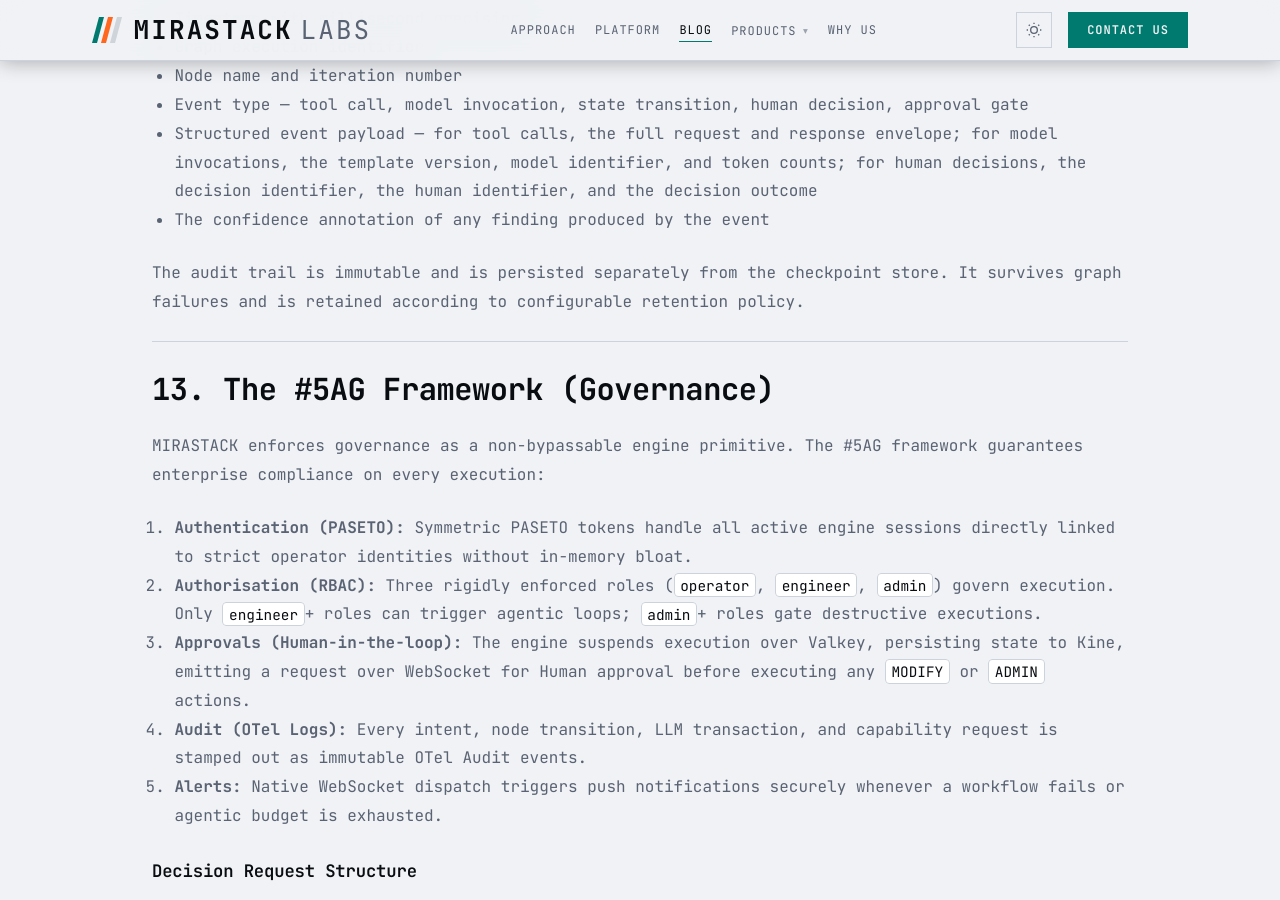
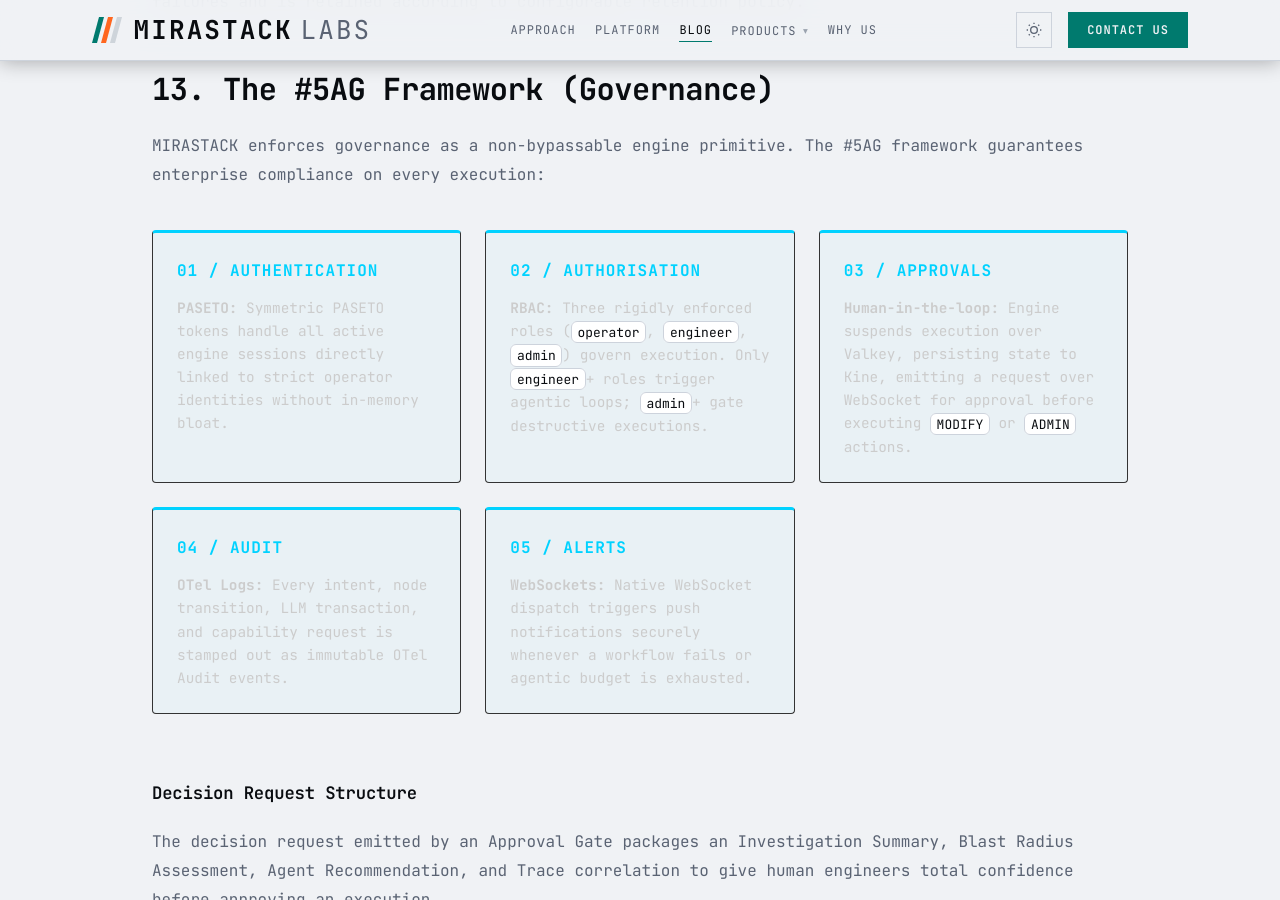
Before and after one commit to mirastacklabs-ai/mirastacklabs-ai.github.io, a Jekyll site: the page built from blog/MIRASTACK-Framework-Sovereign-Agentic-Orchestration.md, in a window 1280 px wide and 900 px high, scrolled down 17022 px. Built offline with Jekyll 4.4.1, drawn with Linux system fonts in a browser that asks for light colours; a script that is not in the unit is left out; some of the changed text lies outside the part shown.

Commit message:
style: convert governance section into product feature cards

```diff
--- a/blog/MIRASTACK-Framework-Sovereign-Agentic-Orchestration.md
+++ b/blog/MIRASTACK-Framework-Sovereign-Agentic-Orchestration.md
@@ -381,16 +381,6 @@ The framework ships with adapters for inference backends commonly used in sovere
 
 **Custom OpenAI-compatible endpoints** — Any inference server that implements the OpenAI-compatible `/v1/chat/completions` API can be used with the generic adapter. Schema conformance relies on the retry loop.
 
-### Model Family Format Detection
-
-Different model families use different trained formats for tool calls. The adapter layer includes a model family detector that identifies the loaded model and selects the appropriate output parser:
-
-- Llama 3.x family — uses the `<|python_tag|>` token format
-- Qwen 2.x family — uses the `<tool_call>` tag format
-- Mistral/Mixtral family — uses function calling JSON format
-- Hermes family — uses the Hermes tool call format
-- Generic fallback — JSON extraction from free-form text
-
 When the inference backend supports constrained decoding, model family detection is bypassed — the schema constraint makes the output format irrelevant.
 
 ### Reliability Under Open Source Model Constraints
@@ -492,11 +482,34 @@ The audit trail is immutable and is persisted separately from the checkpoint sto
 
 MIRASTACK enforces governance as a non-bypassable engine primitive. The #5AG framework guarantees enterprise compliance on every execution:
 
-1. **Authentication (PASETO):** Symmetric PASETO tokens handle all active engine sessions directly linked to strict operator identities without in-memory bloat.
-2. **Authorisation (RBAC):** Three rigidly enforced roles (`operator`, `engineer`, `admin`) govern execution. Only `engineer`+ roles can trigger agentic loops; `admin`+ roles gate destructive executions.
-3. **Approvals (Human-in-the-loop):** The engine suspends execution over Valkey, persisting state to Kine, emitting a request over WebSocket for Human approval before executing any `MODIFY` or `ADMIN` actions.
-4. **Audit (OTel Logs):** Every intent, node transition, LLM transaction, and capability request is stamped out as immutable OTel Audit events.
-5. **Alerts:** Native WebSocket dispatch triggers push notifications securely whenever a workflow fails or agentic budget is exhausted.
+<div style="display: grid; grid-template-columns: repeat(auto-fit, minmax(280px, 1fr)); gap: 1.5rem; margin: 2.5rem 0;">
+
+  <div style="border: 1px solid #333; border-top: 3px solid #00d2ff; padding: 1.5rem; border-radius: 4px; background: rgba(0, 210, 255, 0.03);">
+    <h4 style="margin-top: 0; margin-bottom: 0.75rem; font-family: 'JetBrains Mono', monospace; font-size: 1.0rem; color: #00d2ff; text-transform: uppercase; letter-spacing: 1px;">01 / Authentication</h4>
+    <p style="margin: 0; font-size: 0.9rem; line-height: 1.6; color: #ccc;"><strong>PASETO:</strong> Symmetric PASETO tokens handle all active engine sessions directly linked to strict operator identities without in-memory bloat.</p>
+  </div>
+
+  <div style="border: 1px solid #333; border-top: 3px solid #00d2ff; padding: 1.5rem; border-radius: 4px; background: rgba(0, 210, 255, 0.03);">
+    <h4 style="margin-top: 0; margin-bottom: 0.75rem; font-family: 'JetBrains Mono', monospace; font-size: 1.0rem; color: #00d2ff; text-transform: uppercase; letter-spacing: 1px;">02 / Authorisation</h4>
+    <p style="margin: 0; font-size: 0.9rem; line-height: 1.6; color: #ccc;"><strong>RBAC:</strong> Three rigidly enforced roles (<code>operator</code>, <code>engineer</code>, <code>admin</code>) govern execution. Only <code>engineer</code>+ roles trigger agentic loops; <code>admin</code>+ gate destructive executions.</p>
+  </div>
+
+  <div style="border: 1px solid #333; border-top: 3px solid #00d2ff; padding: 1.5rem; border-radius: 4px; background: rgba(0, 210, 255, 0.03);">
+    <h4 style="margin-top: 0; margin-bottom: 0.75rem; font-family: 'JetBrains Mono', monospace; font-size: 1.0rem; color: #00d2ff; text-transform: uppercase; letter-spacing: 1px;">03 / Approvals</h4>
+    <p style="margin: 0; font-size: 0.9rem; line-height: 1.6; color: #ccc;"><strong>Human-in-the-loop:</strong> Engine suspends execution over Valkey, persisting state to Kine, emitting a request over WebSocket for approval before executing <code>MODIFY</code> or <code>ADMIN</code> actions.</p>
+  </div>
+
+  <div style="border: 1px solid #333; border-top: 3px solid #00d2ff; padding: 1.5rem; border-radius: 4px; background: rgba(0, 210, 255, 0.03);">
+    <h4 style="margin-top: 0; margin-bottom: 0.75rem; font-family: 'JetBrains Mono', monospace; font-size: 1.0rem; color: #00d2ff; text-transform: uppercase; letter-spacing: 1px;">04 / Audit</h4>
+    <p style="margin: 0; font-size: 0.9rem; line-height: 1.6; color: #ccc;"><strong>OTel Logs:</strong> Every intent, node transition, LLM transaction, and capability request is stamped out as immutable OTel Audit events.</p>
+  </div>
+
+  <div style="border: 1px solid #333; border-top: 3px solid #00d2ff; padding: 1.5rem; border-radius: 4px; background: rgba(0, 210, 255, 0.03);">
+    <h4 style="margin-top: 0; margin-bottom: 0.75rem; font-family: 'JetBrains Mono', monospace; font-size: 1.0rem; color: #00d2ff; text-transform: uppercase; letter-spacing: 1px;">05 / Alerts</h4>
+    <p style="margin: 0; font-size: 0.9rem; line-height: 1.6; color: #ccc;"><strong>WebSockets:</strong> Native WebSocket dispatch triggers push notifications securely whenever a workflow fails or agentic budget is exhausted.</p>
+  </div>
+
+</div>
 
 ### Decision Request Structure
 
```
Also changed, not shown: other parts of blog/MIRASTACK-Framework-Sovereign-Agentic-Orchestration.md (+2 -2 lines).
